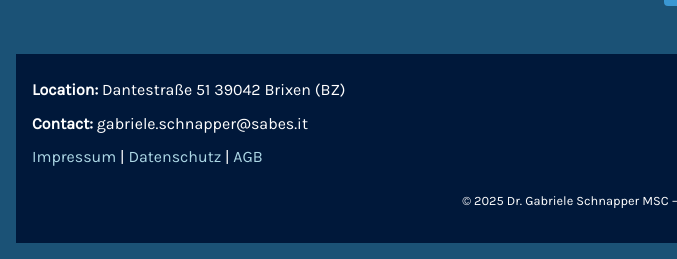
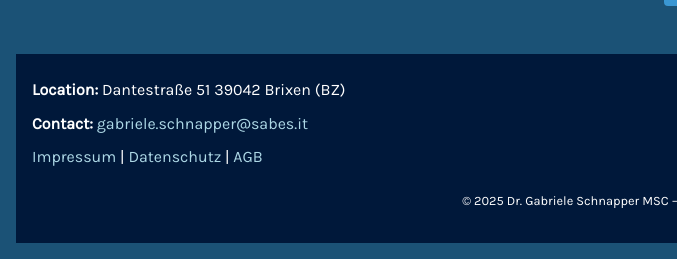
Before and after one commit to GioddiTave/RoundTable, a plain HTML site: page index.html in a window 1280 px wide. Shown: the part 3136-3395 px from the top of the page, 0-677 px from the left. Drawn offline with nearby package versions, Linux system fonts and the light colour scheme.

Commit message:
email Link interactive

```diff
--- a/index.html
+++ b/index.html
@@ -228,7 +228,10 @@
             <div class="footer-info">
               <p><strong>Location:</strong> Dantestraße 51
                 39042 Brixen (BZ)</p>
-              <p><strong>Contact:</strong> gabriele.schnapper@sabes.it</p>
+              <p><strong>Contact:</strong>
+                <a href="mailto:gabriele.schnapper@sabes.it">
+                gabriele.schnapper@sabes.it
+              </a></p>
 
               <p>
                 <a href="/Impressim.html">Impressum</a> |
```
